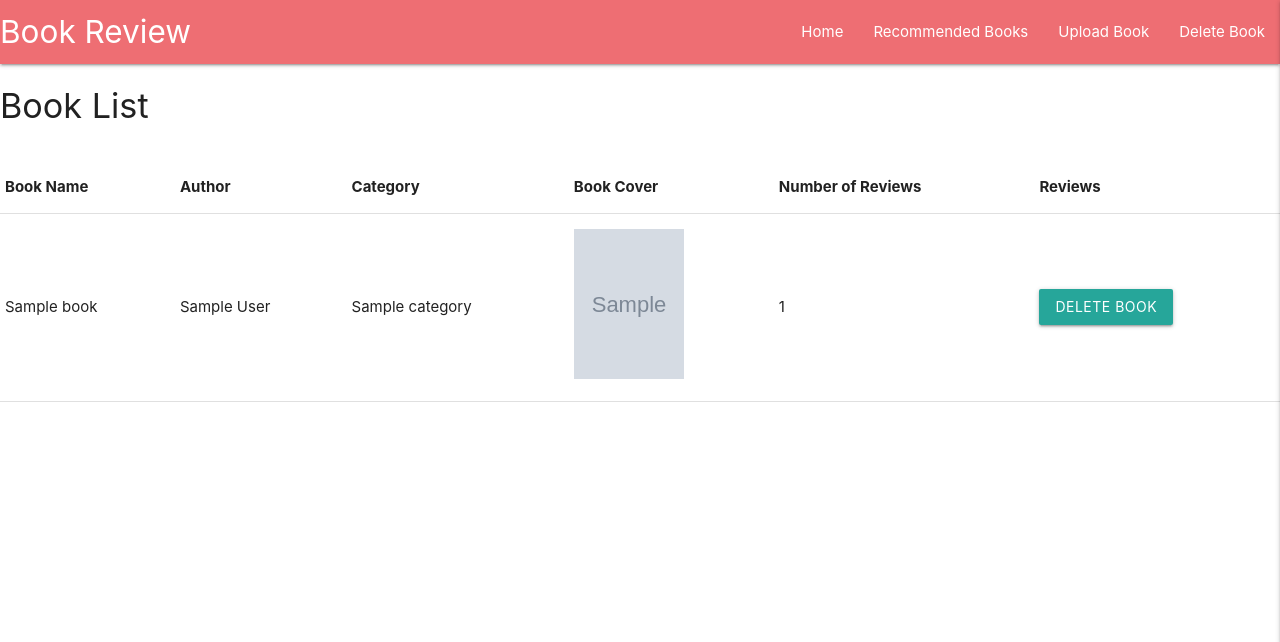
After one commit to Code-Institute-Submissions/djmolloy57-proj_book_MayResub, a Flask app: page /delete_bk in a window 1280 px wide. The commit adds this page. Shown: the top 642 px of the page. Run offline with Flask 2, Linux system fonts and the light colour scheme; grey boxes marked "Sample" are stand-in pictures; a database or web service that is not in the repository returns one stand-in record (values such as "Sample title"); some libraries are stand-ins or nearby versions.

Commit message:
Added Delete book page which list existing book with each book row having a delete book button

```diff
--- a/app.py
+++ b/app.py
@@ -31,6 +31,11 @@ def get_tasks():
 @app.route("/Recommended_bk")
 def Recommended_bk():
     return render_template("recommended_books.html")
+
+@app.route("/delete_bk")
+def delete_bk():
+    lists = list(mongo.db.books.find())
+    return render_template("delete_book.html", lists=lists)
 
 @app.route("/add_or_delete_bk" ,methods=['GET', 'POST'])
 def add_or_delete_bk():
--- a/templates/base.html
+++ b/templates/base.html
@@ -24,7 +24,7 @@
                 <li><a href="{{ url_for('get_tasks') }}">Home</a></li>
                 <li><a href="{{ url_for('Recommended_bk') }}">Recommended Books</a></li>
                 <li><a href="{{ url_for('add_or_delete_bk')}}">Upload Book</a></li>
-                <li><a href="mobile.html">Login</a></li>
+                <li><a href="{{ url_for('delete_bk') }}">Delete Book</a></li>
               </ul>
             </div>
           </nav>
--- /dev/null
+++ b/templates/delete_book.html
@@ -0,0 +1,30 @@
+{% extends "base.html" %}
+{% block content %}
+<table cellspacing="0" class="column-options">
+    <th>Book Name</th>
+    <th>Author</th>
+    <th>Category</th>
+    <th>Book Cover</th>
+    <th>Number of Reviews</th>
+    <th>Reviews</th>
+    <h4>Book List</h4>
+    {% for list in lists %}
+        <tr>
+        <td>{{ list.book_name }}</td>
+        <td>{{ list.Author}}</td>
+        <td>{{ list.Category}}</td>
+        <td><img src="{{ list.book_cover}}"></td>
+        <td>{{list['review']|length}}</td>
+
+        <td>
+            <form action="/view_add_review" method="post" role="form">
+                <input type="hidden" id="book_id" name="book_id" value="{{ list._id }}">
+                <input type="submit" name="submit" value="Delete Book" class="btn btn-info">
+            </form>
+        </td>
+
+        <br>
+        </tr>
+    {% endfor %}
+</table>
+{% endblock %}
```
